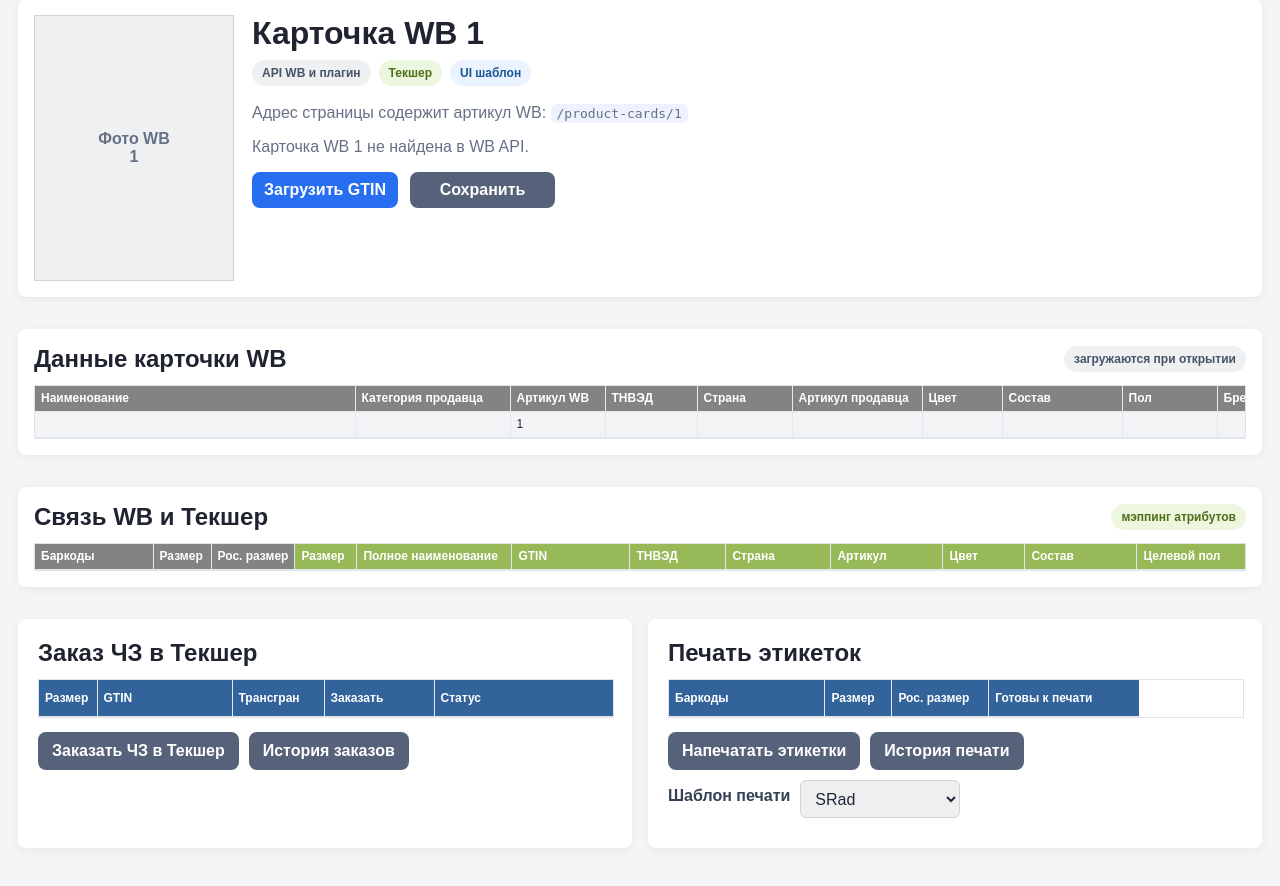
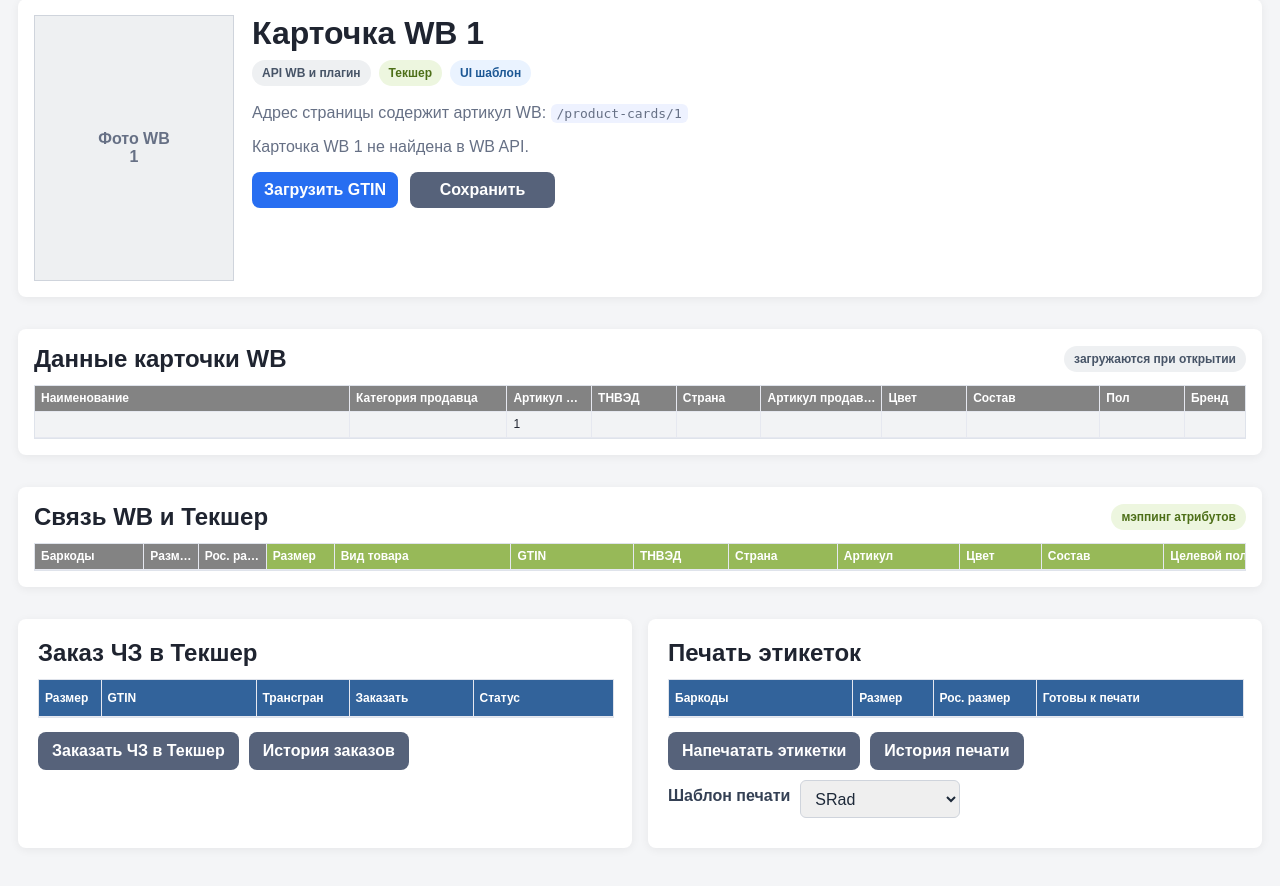
Before and after one commit to RobotRobert7723/wb-marks-app, a FastAPI app: page /product-cards/1 in a window 1280 px wide. Shown: the part 65-951 px from the top of the page. Run offline with FastAPI, Linux system fonts and the light colour scheme; the visitor is signed in with stand-in values (Sample User, id 1); tables that the repository leaves empty hold one stand-in row (values such as "Sample post"); a database or web service that is not in the repository returns one stand-in record (values such as "Sample title"); data that the repository does not hold is empty.

Commit message:
Restore product type column and stretch tables

```diff
--- a/src/wb_marks_app/templates/product_card.html
+++ b/src/wb_marks_app/templates/product_card.html
@@ -103,10 +103,10 @@
   .mapping-table .gtin-loaded { font-weight: 700; }
   .mapping-table .gtin-mismatch { color: #b42318; font-weight: 700; }
   .mapping-table .number { text-align: right; }
-  .wb-summary-table { min-width: 1210px; width: max-content; }
-  .wb-teksher-table { min-width: 1360px; width: max-content; }
-  .print-table { min-width: 470px; width: max-content; }
-  .order-table { min-width: 620px; width: max-content; }
+  .wb-summary-table { min-width: 1210px; width: 100%; }
+  .wb-teksher-table { min-width: 1360px; width: 100%; }
+  .print-table { min-width: 470px; width: 100%; }
+  .order-table { min-width: 620px; width: 100%; }
   .print-table th,
   .print-table td,
   .order-table th,
@@ -348,16 +348,16 @@
     <div class="table-scroll">
       <table class="mapping-table wb-summary-table">
         <colgroup>
-          <col style="width: 320px;" />
-          <col style="width: 155px;" />
-          <col style="width: 95px;" />
-          <col style="width: 92px;" />
-          <col style="width: 95px;" />
-          <col style="width: 130px;" />
-          <col style="width: 80px;" />
-          <col style="width: 120px;" />
-          <col style="width: 95px;" />
-          <col style="width: 70px;" />
+          <col style="width: 26%;" />
+          <col style="width: 13%;" />
+          <col style="width: 7%;" />
+          <col style="width: 7%;" />
+          <col style="width: 7%;" />
+          <col style="width: 10%;" />
+          <col style="width: 7%;" />
+          <col style="width: 11%;" />
+          <col style="width: 7%;" />
+          <col style="width: 5%;" />
         </colgroup>
         <thead>
           <tr>
@@ -399,19 +399,19 @@
     <div class="table-scroll">
       <table class="mapping-table wb-teksher-table">
         <colgroup>
-          <col style="width: 118px;" />
-          <col style="width: 58px;" />
-          <col style="width: 78px;" />
-          <col style="width: 62px;" />
-          <col style="width: 155px;" />
-          <col style="width: 118px;" />
-          <col style="width: 96px;" />
-          <col style="width: 105px;" />
-          <col style="width: 112px;" />
-          <col style="width: 82px;" />
-          <col style="width: 112px;" />
-          <col style="width: 170px;" />
-          <col style="width: 78px;" />
+          <col style="width: 8%;" />
+          <col style="width: 4%;" />
+          <col style="width: 5%;" />
+          <col style="width: 5%;" />
+          <col style="width: 13%;" />
+          <col style="width: 9%;" />
+          <col style="width: 7%;" />
+          <col style="width: 8%;" />
+          <col style="width: 9%;" />
+          <col style="width: 6%;" />
+          <col style="width: 9%;" />
+          <col style="width: 13%;" />
+          <col style="width: 4%;" />
         </colgroup>
         <thead>
           <tr>
@@ -419,7 +419,7 @@
             <th class="api-head">Размер</th>
             <th class="api-head">Рос. размер</th>
             <th class="teksher-head">Размер</th>
-            <th class="teksher-head">Полное наименование</th>
+            <th class="teksher-head">Вид товара</th>
             <th class="teksher-head">GTIN</th>
             <th class="teksher-head">ТНВЭД</th>
             <th class="teksher-head">Страна</th>
@@ -432,12 +432,12 @@
         </thead>
         <tbody>
           {% for row in product_card.rows %}
-          <tr data-wb-size="{{ row.wb_size }}" data-wb-barcode="{{ row.barcode }}" data-wb-ru-size="{{ row.ru_size }}" data-product-type="{{ row.product_type }}">
+          <tr data-wb-size="{{ row.wb_size }}" data-wb-barcode="{{ row.barcode }}" data-wb-ru-size="{{ row.ru_size }}" data-product-type="{{ row.product_type }}" data-full-name="{{ row.full_name }}">
             <td class="api-cell" title="{{ row.barcode }}">{{ row.barcode }}</td>
             <td class="api-cell" title="{{ row.wb_size }}">{{ row.wb_size }}</td>
             <td class="api-cell" title="{{ row.ru_size }}">{{ row.ru_size }}</td>
             <td class="teksher-cell" data-gtin-field="teksher_size" title="{{ row.teksher_size }}">{{ row.teksher_size }}</td>
-            <td class="teksher-cell" data-gtin-field="full_name" title="{{ row.full_name }}">{{ row.full_name }}</td>
+            <td class="teksher-cell" data-gtin-field="product_type" title="{{ row.product_type }}">{{ row.product_type }}</td>
             <td class="teksher-cell" data-gtin-field="gtin" title="{{ row.gtin }}">{{ row.gtin }}</td>
             <td class="teksher-cell" data-gtin-field="tnved" title="{{ row.tnved }}">{{ row.tnved }}</td>
             <td class="teksher-cell" data-gtin-field="country" title="{{ row.country }}">{{ row.country }}</td>
@@ -461,11 +461,11 @@
       <div class="table-scroll compact-scroll">
         <table class="mapping-table order-table">
           <colgroup>
-            <col style="width: 58px;" />
-            <col style="width: 135px;" />
-            <col style="width: 92px;" />
-            <col style="width: 110px;" />
-            <col style="width: 225px;" />
+            <col style="width: 10%;" />
+            <col style="width: 25%;" />
+            <col style="width: 15%;" />
+            <col style="width: 20%;" />
+            <col style="width: 30%;" />
           </colgroup>
           <thead>
             <tr>
@@ -519,10 +519,10 @@
       <div class="table-scroll compact-scroll">
         <table class="mapping-table print-table">
           <colgroup>
-            <col style="width: 135px;" />
-            <col style="width: 58px;" />
-            <col style="width: 78px;" />
-            <col style="width: 130px;" />
+            <col style="width: 32%;" />
+            <col style="width: 14%;" />
+            <col style="width: 18%;" />
+            <col style="width: 36%;" />
           </colgroup>
           <thead>
             <tr>
@@ -1349,6 +1349,7 @@
         wb_size: tr.dataset.wbSize || '',
         wb_ru_size: tr.dataset.wbRuSize || '',
         product_type: tr.dataset.productType || '',
+        full_name: tr.dataset.fullName || '',
       };
       tr.querySelectorAll('[data-gtin-field]').forEach((cell) => {
         row[cell.dataset.gtinField] = cell.textContent.trim();
@@ -1363,7 +1364,7 @@
       tnved: 'tnved',
       country: 'country',
       trademark: 'trademark',
-      full_name: 'full_name',
+      product_type: 'product_type',
       vendor_article: 'vendor_article',
       composition: 'composition',
       color: 'color',
@@ -1372,6 +1373,7 @@
     document.querySelectorAll('tr[data-wb-size]').forEach((tr) => {
       if (!tr.querySelector('[data-gtin-field="gtin"].gtin-loaded')) return;
       if (fields.product_type) tr.dataset.productType = fields.product_type;
+      if (fields.full_name) tr.dataset.fullName = fields.full_name;
       Object.entries(tableFieldMap).forEach(([draftKey, cellKey]) => {
         if (!fields[draftKey]) return;
         setLoadedCell(tr, cellKey, fields[draftKey]);
@@ -1401,8 +1403,9 @@
       if (!row) return;
       const productType = (row.functional_name || '').toUpperCase();
       tr.dataset.productType = productType;
+      tr.dataset.fullName = productFullNameFrom(row.functional_name);
       setLoadedCell(tr, 'teksher_size', row.size ? `${row.size} МЕЖДУНАРОДНЫЙ` : '');
-      setLoadedCell(tr, 'full_name', productFullNameFrom(row.functional_name), row.functional_name || '', wbCompare.product_type);
+      setLoadedCell(tr, 'product_type', productType, row.functional_name || '', wbCompare.product_type);
       setLoadedCell(tr, 'gtin', row.gtin || '');
       setLoadedCell(tr, 'tnved', wbDefaults.tnved);
       setLoadedCell(tr, 'country', wbDefaults.country);
@@ -1417,6 +1420,7 @@
   function clearGtinTable() {
     document.querySelectorAll('tr[data-wb-size]').forEach((tr) => {
       tr.dataset.productType = '';
+      tr.dataset.fullName = '';
     });
     document.querySelectorAll('[data-gtin-field]').forEach((cell) => {
       cell.textContent = '';
```
Also changed, not shown: tests/test_product_card_route.py (+5 -4 lines).
